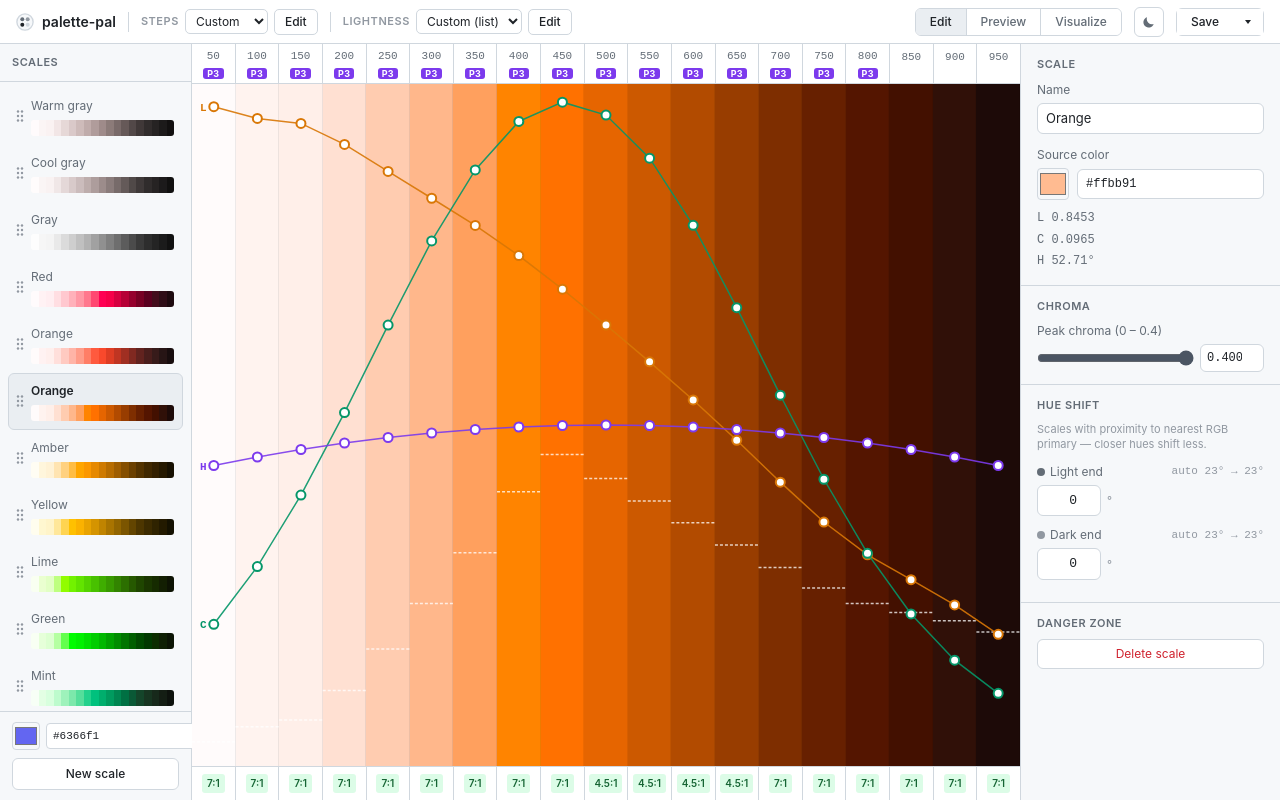
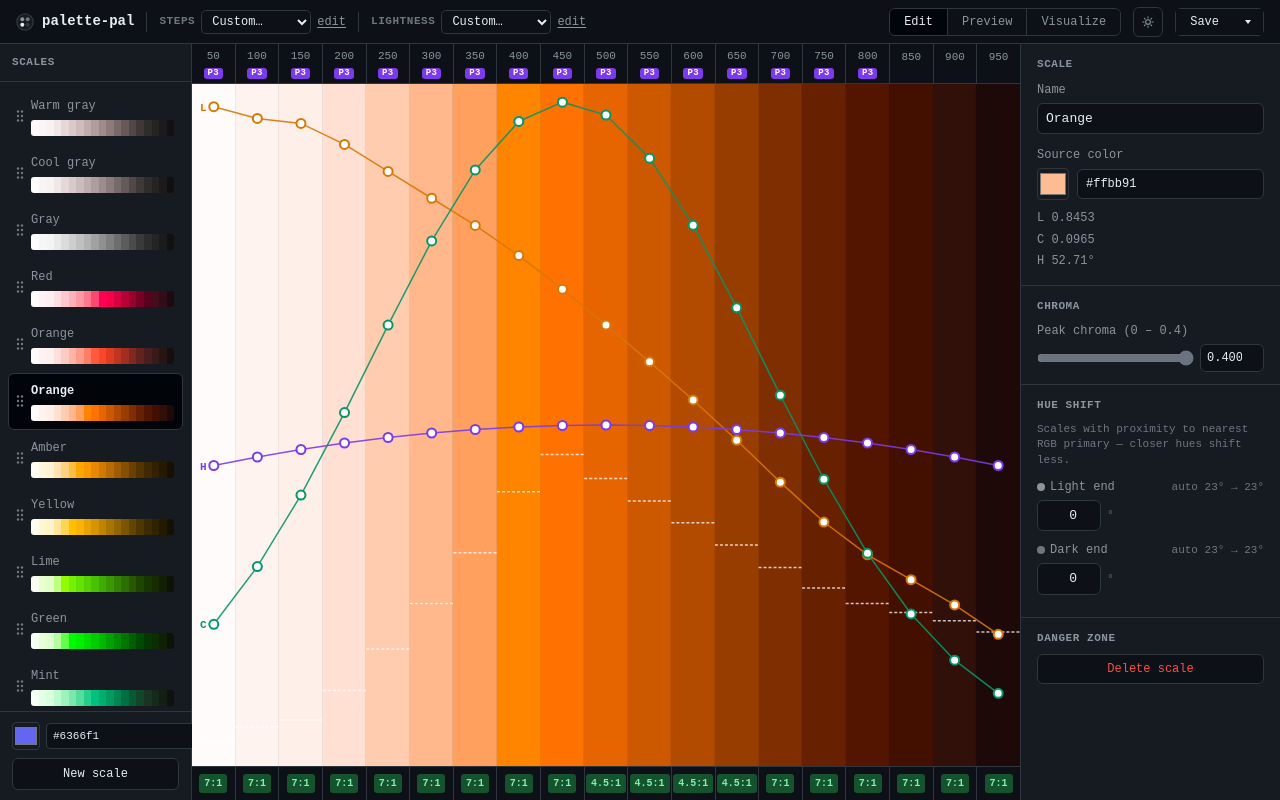
Before and after one commit to thorn14/palette-pal, a React (Vite) app: page / in a window 1280 px wide. Built offline with nearby package versions, Linux system fonts and the light colour scheme.

Commit message:
add visualizer, update controls, adjust styling

```diff
--- a/src/App.tsx
+++ b/src/App.tsx
@@ -13,7 +13,7 @@ import { useGeneratedRamp } from './hooks/useGeneratedRamp';
 import type { ColorScale } from './types/palette';
 
 type AppMode = 'edit' | 'preview' | 'visualize';
-type AppTheme = 'light' | 'dark';
+type AppTheme = 'dark' | 'light';
 
 function EditPanel({ scale }: { scale: ColorScale }) {
   const ramp = useGeneratedRamp(scale);
@@ -43,7 +43,7 @@ export default function App() {
   const [showLightness, setShowLightness] = useState(false);
   const [saveStatus, setSaveStatus] = useState<'idle' | 'saving' | 'saved' | 'error'>('idle');
   const [mode, setMode] = useState<AppMode>('edit');
-  const [theme, setTheme] = useState<AppTheme>('light');
+  const [theme, setTheme] = useState<AppTheme>('dark');
   const scale = usePaletteStore(selectActiveScale);
   const scales = usePaletteStore((s) => s.scales);
 
@@ -97,7 +97,14 @@ export default function App() {
         {mode === 'edit' && scales.length > 0 && <Sidebar />}
 
         {mode === 'edit' && (scale ? <EditPanel scale={scale} /> : <BulkCreatePanel />)}
-        {mode === 'preview' && <PalettePreview />}
+        {mode === 'preview' && (
+          <PalettePreview
+            onEditScale={(scaleId) => {
+              usePaletteStore.getState().setActiveScale(scaleId);
+              setMode('edit');
+            }}
+          />
+        )}
         {mode === 'visualize' && <PaletteColorWheel />}
       </div>
 
--- a/src/components/layout/TopBar.tsx
+++ b/src/components/layout/TopBar.tsx
@@ -40,6 +40,18 @@ const compactSelectStyle: React.CSSProperties = {
   color: 'var(--p-text)',
   cursor: 'pointer',
   outline: 'none',
+  minWidth: 110,
+};
+
+const linkBtnStyle: React.CSSProperties = {
+  padding: 0,
+  fontSize: 12,
+  background: 'none',
+  border: 'none',
+  color: 'var(--p-text-secondary)',
+  cursor: 'pointer',
+  textDecoration: 'underline',
+  textUnderlineOffset: 2,
 };
 
 const compactBtnStyle: React.CSSProperties = {
@@ -111,15 +123,23 @@ export function TopBar({ onExport, onSave, onEditSteps, onEditLightness, mode, o
         <div style={{ display: 'flex', alignItems: 'center', gap: 6, flexShrink: 0 }}>
           <span style={labelStyle}>Steps</span>
           <select
+            id="steps-preset"
+            name="steps-preset"
             value={scale.naming.preset}
-            onChange={(e) => updateStepNamingAll({ preset: e.target.value as StepNamingPreset })}
+            onChange={(e) => {
+              const v = e.target.value as StepNamingPreset;
+              updateStepNamingAll({ preset: v });
+              if (v === 'custom') onEditSteps();
+            }}
             style={compactSelectStyle}
           >
             <option value="tailwind">Tailwind</option>
             <option value="numeric">Numeric</option>
-            <option value="custom">Custom</option>
+            <option value="custom">Custom…</option>
           </select>
-          <button onClick={onEditSteps} style={compactBtnStyle}>Edit</button>
+          {scale.naming.preset === 'custom' && (
+            <button onClick={onEditSteps} style={linkBtnStyle}>edit</button>
+          )}
         </div>
       )}
 
@@ -130,15 +150,27 @@ export function TopBar({ onExport, onSave, onEditSteps, onEditLightness, mode, o
         <div style={{ display: 'flex', alignItems: 'center', gap: 6, flexShrink: 0 }}>
           <span style={labelStyle}>Lightness</span>
           <select
+            id="lightness-preset"
+            name="lightness-preset"
             value={scale.lightnessPreset}
-            onChange={(e) => applyLightnessPreset(scale.id, e.target.value as LightnessPreset)}
+            onChange={(e) => {
+              const v = e.target.value as LightnessPreset;
+              if (v === 'custom') {
+                applyLightnessPreset(scale.id, 'custom');
+                onEditLightness();
+              } else {
+                applyLightnessPreset(scale.id, v);
+              }
+            }}
             style={compactSelectStyle}
           >
             {LIGHTNESS_PRESET_OPTIONS.map((p) => (
               <option key={p.value} value={p.value}>{p.label}</option>
             ))}
           </select>
-          <button onClick={onEditLightness} style={compactBtnStyle}>Edit</button>
+          {scale.lightnessPreset === 'custom' && (
+            <button onClick={onEditLightness} style={linkBtnStyle}>edit</button>
+          )}
         </div>
       )}
 
--- a/src/components/preview/PalettePreview.tsx
+++ b/src/components/preview/PalettePreview.tsx
@@ -1,16 +1,127 @@
+import { useState, useRef, useEffect } from 'react';
 import { usePaletteStore } from '../../store/paletteStore';
 import { useGeneratedRamp } from '../../hooks/useGeneratedRamp';
-import type { ColorScale } from '../../types/palette';
+import type { ColorScale, GeneratedStep } from '../../types/palette';
 
-function PreviewRow({ scale, colCount }: { scale: ColorScale; colCount: number }) {
+function ColorSwatchTooltip({
+  scale,
+  step,
+  onEditScale,
+}: {
+  scale: ColorScale;
+  step: GeneratedStep;
+  onEditScale?: (scaleId: string) => void;
+}) {
+  const [visible, setVisible] = useState(false);
+  const [coords, setCoords] = useState({ x: 0, y: 0 });
+  const wrapperRef = useRef<HTMLDivElement>(null);
+  const tooltipRef = useRef<HTMLDivElement>(null);
+
+  useEffect(() => {
+    if (!visible || !wrapperRef.current) return;
+    const rect = wrapperRef.current.getBoundingClientRect();
+    setCoords({
+      x: rect.left + rect.width / 2,
+      y: rect.bottom + 4,
+    });
+  }, [visible]);
+
+  return (
+    <div
+      ref={wrapperRef}
+      style={{ position: 'relative', height: 48 }}
+      onMouseEnter={() => setVisible(true)}
+      onMouseLeave={() => setVisible(false)}
+    >
+      <div
+        style={{
+          backgroundColor: step.hex,
+          height: 48,
+          cursor: onEditScale ? 'pointer' : 'default',
+          borderRight: '1px solid var(--p-border)',
+          outline: visible ? '2px solid var(--p-accent)' : 'none',
+          outlineOffset: visible ? 2 : 0,
+          zIndex: visible ? 10 : 'auto',
+          position: visible ? 'relative' : undefined,
+        }}
+      />
+      {visible && (
+        <div
+          ref={tooltipRef}
+          role="tooltip"
+          style={{
+            position: 'fixed',
+            left: coords.x,
+            top: coords.y,
+            transform: 'translate(-50%, 0)',
+            zIndex: 50,
+            pointerEvents: 'auto',
+            minWidth: 160,
+            padding: '8px 12px',
+            background: 'var(--p-bg)',
+            border: '1px solid var(--p-border)',
+            borderRadius: 8,
+            boxShadow: '0 4px 12px rgba(0,0,0,0.15)',
+            fontSize: 12,
+            fontFamily: 'monospace',
+          }}
+          onMouseEnter={() => setVisible(true)}
+          onMouseLeave={() => setVisible(false)}
+        >
+          <div style={{ color: 'var(--p-text)', fontWeight: 600, marginBottom: 4 }}>
+            {scale.name} / {step.name}
+          </div>
+          <div style={{ color: 'var(--p-text-secondary)', marginBottom: 6 }}>{step.hex}</div>
+          <div style={{ color: 'var(--p-text-secondary)', fontSize: 11, marginBottom: 8 }}>
+            L {step.oklch.l.toFixed(2)} C {step.oklch.c.toFixed(3)} h {step.oklch.h.toFixed(0)}°
+          </div>
+          {onEditScale && (
+            <button
+              type="button"
+              onClick={(e) => {
+                e.preventDefault();
+                onEditScale(scale.id);
+              }}
+              style={{
+                display: 'block',
+                width: '100%',
+                padding: '4px 8px',
+                fontSize: 11,
+                fontWeight: 500,
+                background: 'var(--p-accent)',
+                color: '#fff',
+                border: 'none',
+                borderRadius: 6,
+                cursor: 'pointer',
+              }}
+            >
+              Edit scale →
+            </button>
+          )}
+        </div>
+      )}
+    </div>
+  );
+}
+
+function PreviewRow({
+  scale,
+  colCount,
+  onEditScale,
+}: {
+  scale: ColorScale;
+  colCount: number;
+  onEditScale?: (scaleId: string) => void;
+}) {
   const ramp = useGeneratedRamp(scale);
   return (
     <>
       {ramp.steps.slice(0, colCount).map((step) => (
-        <div
+        <ColorSwatchTooltip
           key={step.name}
-          title={`${scale.name} ${step.name}\n${step.hex}`}
-          style={{ backgroundColor: step.hex, height: 48 }}
+          scale={scale}
+          step={step}
+          onEditScale={onEditScale}
         />
       ))}
     </>
@@ -41,7 +152,11 @@ function HeaderRow({ scale }: { scale: ColorScale }) {
   );
 }
 
-export function PalettePreview() {
+interface PalettePreviewProps {
+  onEditScale?: (scaleId: string) => void;
+}
+
+export function PalettePreview({ onEditScale }: PalettePreviewProps) {
   const scales = usePaletteStore((s) => s.scales);
   const firstScale = scales[0];
 
@@ -124,7 +239,7 @@ export function PalettePreview() {
             >
               {scale.name}
             </div>
-            <PreviewRow scale={scale} colCount={colCount} />
+            <PreviewRow scale={scale} colCount={colCount} onEditScale={onEditScale} />
           </div>
         ))}
       </div>
--- a/src/components/steps/StepListModal.tsx
+++ b/src/components/steps/StepListModal.tsx
@@ -51,7 +51,7 @@ export function StepListModal({ scale, mode, applyToAll = false, onClose }: Prop
 
   const [error, setError] = useState<string | null>(null);
 
-  const [applyToAllLightness, setApplyToAllLightness] = useState(false);
+  const [applyToAllLightness, setApplyToAllLightness] = useState(true);
 
   function handleApply() {
     if (mode === 'names') {
@@ -89,7 +89,7 @@ export function StepListModal({ scale, mode, applyToAll = false, onClose }: Prop
   const placeholder = mode === 'names' ? '50, 100, 200, 300, 400' : '0.9927, 0.9745, 0.9344, 0.8511';
   const hint = mode === 'names'
     ? `Comma or newline separated. Changing the count adds or removes steps.${applyToAll ? ' Applies to all scales.' : ''}`
-    : `${scale.stepCount} values required (0–1 or 0–100), comma or space separated.`;
+    : `${scale.stepCount} values required (0–1 or 0–100), comma or space separated. Applies to all scales by default.`;
 
   return (
     <div
--- a/src/components/visualize/PaletteColorWheel.tsx
+++ b/src/components/visualize/PaletteColorWheel.tsx
@@ -83,14 +83,15 @@ export function PaletteColorWheel() {
         display: 'flex',
         flexDirection: 'column',
         alignItems: 'center',
+        justifyContent: 'center',
         gap: 20,
       }}
     >
       <div
         style={{
           position: 'relative',
-          width: size,
-          height: size,
+          width: 'min(calc(100% - 48px), calc(100vh - 180px))',
+          aspectRatio: '1',
           flexShrink: 0,
         }}
       >
--- a/src/constants/stepPresets.ts
+++ b/src/constants/stepPresets.ts
@@ -7,7 +7,7 @@ export const LIGHTNESS_PRESET_OPTIONS: { value: LightnessPreset; label: string }
   { value: 'linear',    label: 'Linear'    },
   { value: 'eased',     label: 'Eased'     },
   { value: 'material',  label: 'Material'  },
-  { value: 'custom',    label: 'Custom (list)' },
+  { value: 'custom',    label: 'Custom…'       },
 ];
 
 // Material Design tonal lightness reference (index 0 = lightest)
--- a/src/index.css
+++ b/src/index.css
@@ -8,7 +8,7 @@ body {
   margin: 0;
   -webkit-font-smoothing: antialiased;
   -moz-osx-font-smoothing: grayscale;
-  font-family: -apple-system, BlinkMacSystemFont, "Segoe UI", "Noto Sans", Helvetica, Arial, sans-serif;
+  font-family: monospace;
   font-size: 14px;
   line-height: 1.5;
   color: var(--p-text);
```
